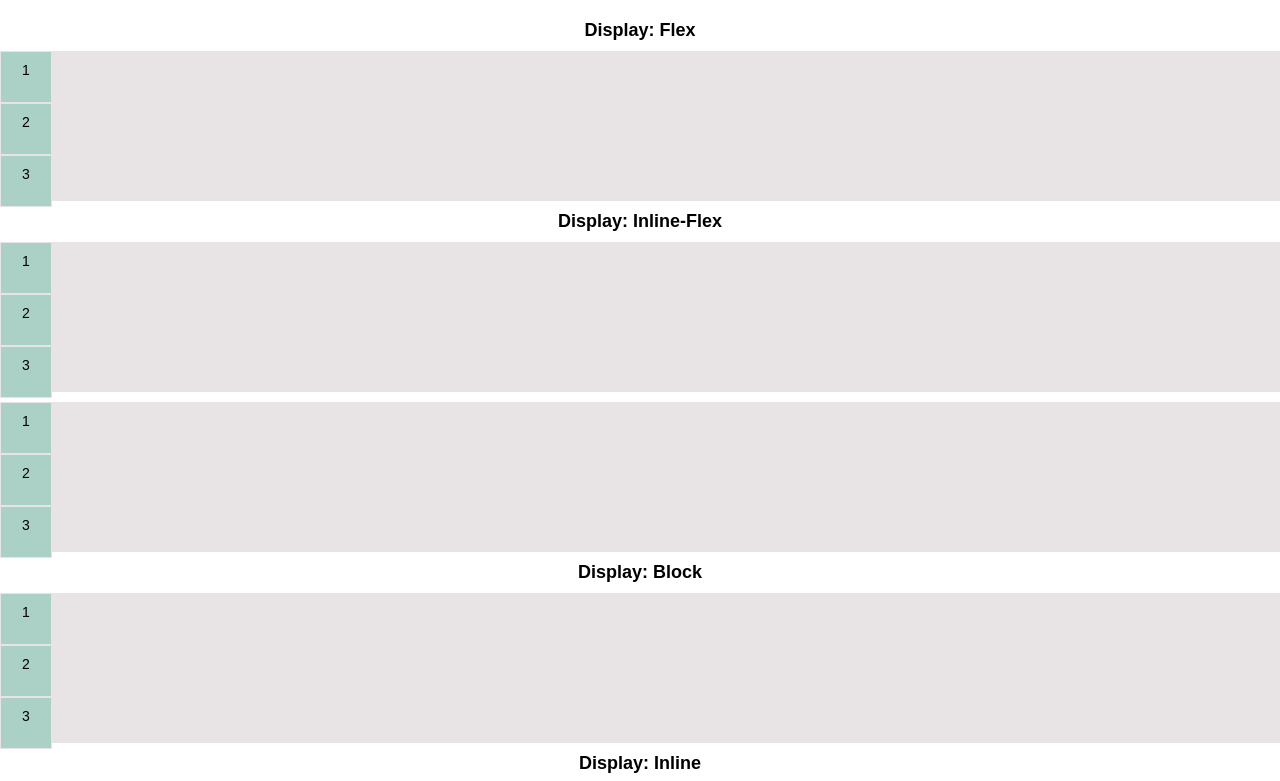
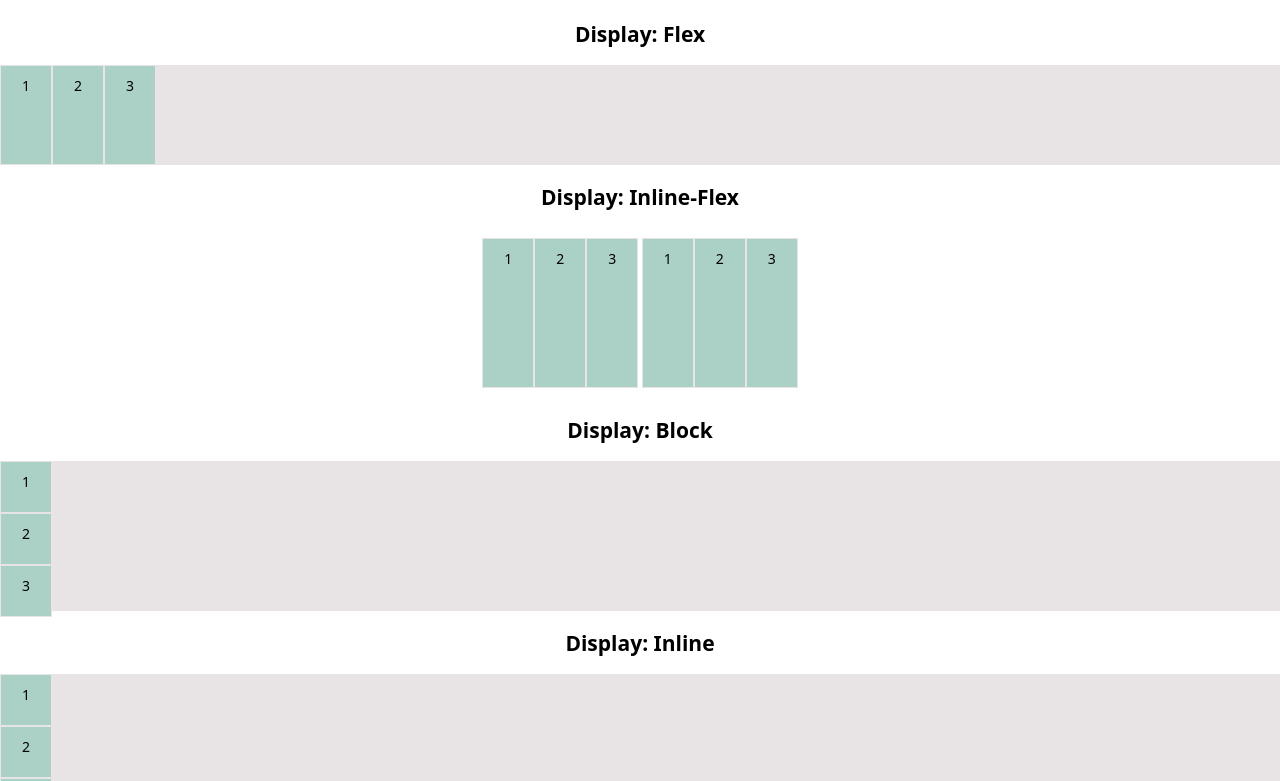
Before and after one commit to NyeinSuThwe/hw12, a plain HTML site: page index.html in a window 1280 px wide. Shown: the top 781 px of the page. Drawn offline with Linux system fonts and the light colour scheme.

Commit message:
baseline hygine, and displays

```diff
--- a/style.css
+++ b/style.css
@@ -1,92 +1,48 @@
+========= */
+
 * {
   color: #000000;
   margin: 0;
   padding: 0;
-
 }
 
 html {
-  font-family: sans-serif;
+  font-family: system-ui, -apple-system, Segoe UI, Roboto, Helvetica, Arial, sans-serif;
   color: black;
   font-size: 14px;
   text-align: center;
 }
 
-body{
-    margin: 20px 0;
+body {
+  margin: 20px 0;
 }
 
+/* Items */
 .item {
-  height: 30px;
+  /*height: 30px;*/           /* ← replaced with min-height */
+  min-height: 30px;
   width: 30px;
   border: 1px solid #e8e4e6;
   background-color: #abd1c6;
   padding: 10px;
 }
 
+/* Containers */
 .container {
   margin: 10px 0;
   background: #e8e4e6;
   height: 150px;
+  /* COMMIT 4 — Flex Wrap (assignment asks to add on container) */
+  flex-wrap: wrap;            /* only affects flex/inline-flex containers */
 }
 
-.flex{
-
+/* Flex modes */
+.flex {
+  display: flex;
+  height: 100px;              /* assignment requirement */
+  /* flex-direction: row; */   /* default, left here for clarity */
 }
 
 .infl {
-
+  display: inline-flex;
 }
-
-.start {
-
-}
-
-.end {
-
-}
-
-.center {
-
-}
-
-.around {
-
-}
-
-.between {
-
-}
-
-.side {
-
-}
-
-.middle {
-
-}
-
-
-/* Don't Mess With This Stuff */
-
-
-h2 {
-  font-size: 18px;
-  margin: 10px;
-}
-
-.big {
-  font-size: 30px;
-}
-
-.block {
-  display: block;
-}
-
-.inline {
-  display: inline;
-}
-
-.inbl {
-  display: inline-block;
-}
```
